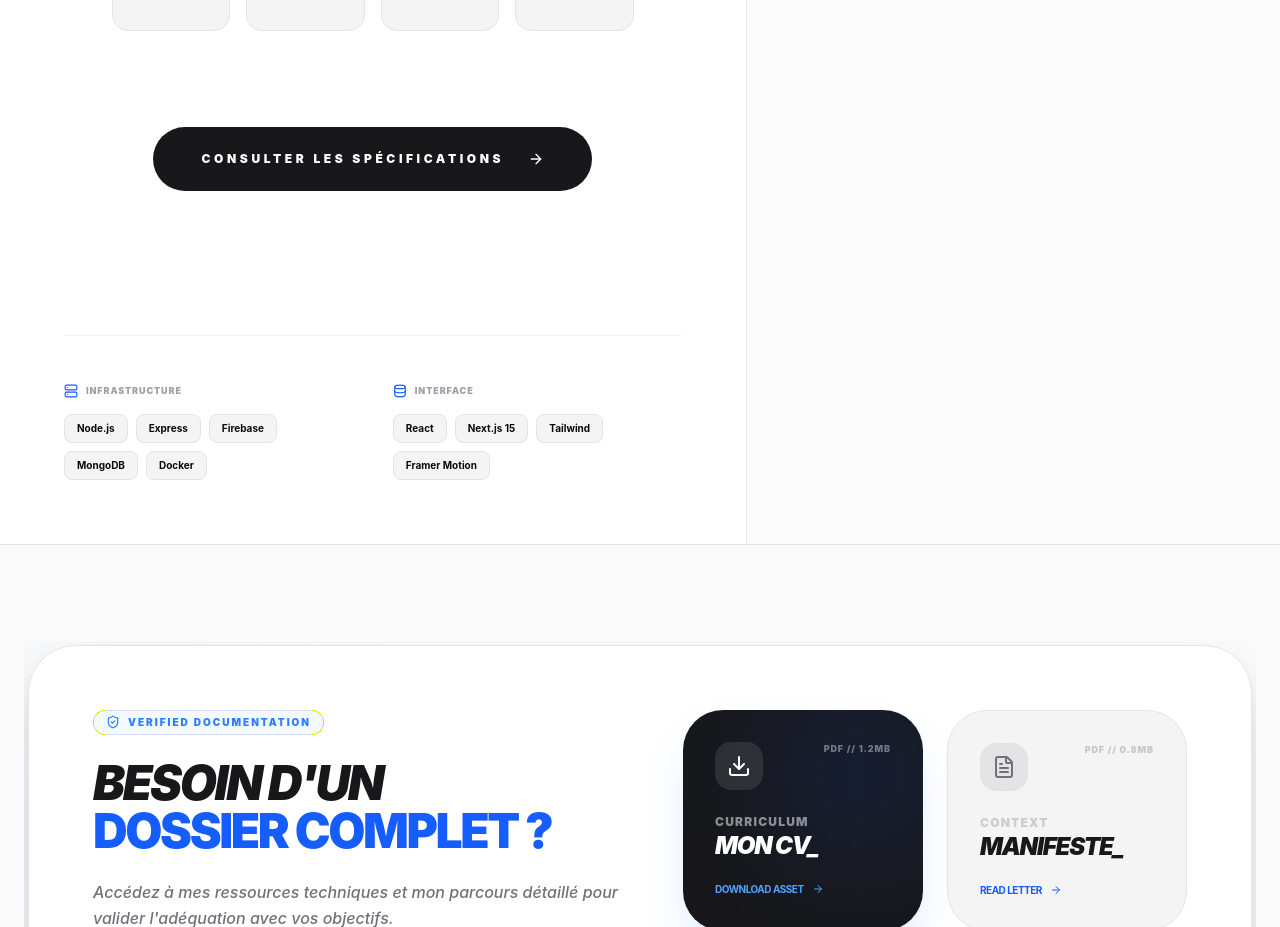
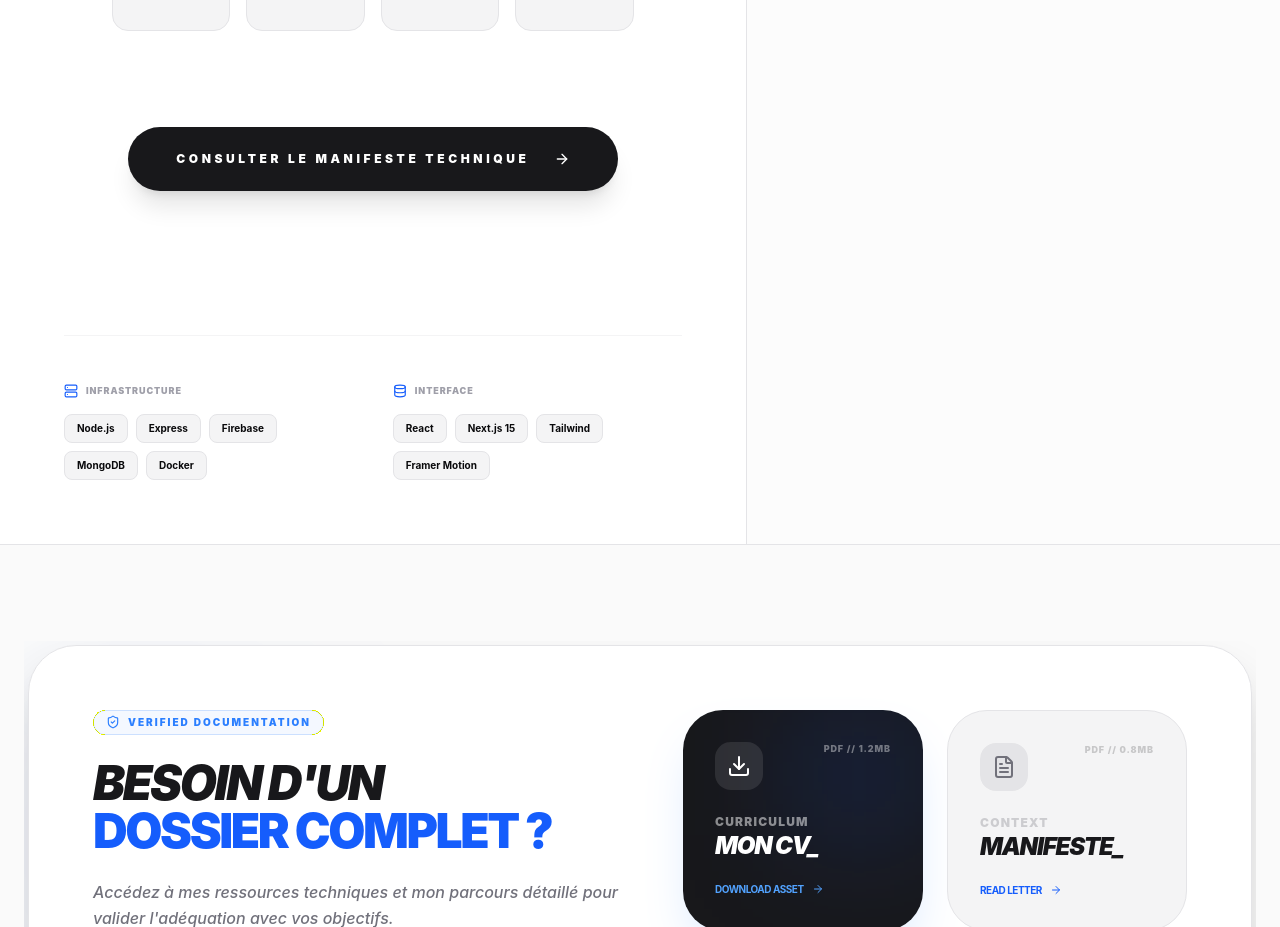
Before and after one commit to Sende45/Portfolio, a React (Vite) app in the folder portefolio-sende/: page / in a window 1280 px wide. Shown: the part 2740-3667 px from the top of the page. Built offline with nearby package versions, Linux system fonts and the light colour scheme; no server answers.

Commit message:
ajout de la mise à jour du fichier projets et des nouvelles modifications

```diff
--- a/portefolio-sende/src/components/AboutMe.jsx
+++ b/portefolio-sende/src/components/AboutMe.jsx
@@ -40,7 +40,7 @@ const AboutMe = () => {
 
       <div className="grid grid-cols-1 lg:grid-cols-12 gap-16 md:gap-24">
 
-        {/* --- COLONNE GAUCHE : LE CORE ENGINE (7 colonnes) --- */}
+        {/* --- COLONNE GAUCHE : LE CORE ENGINE --- */}
         <div className="lg:col-span-7 space-y-16">
 
           <motion.div {...reveal} className="space-y-8">
@@ -76,7 +76,6 @@ const AboutMe = () => {
           className="lg:col-span-5"
         >
           <div className="relative group">
-            {/* Image avec effet de profondeur utilisant ton fichier portfolio.png */}
             <div className="relative aspect-[4/5] rounded-[2rem] overflow-hidden bg-zinc-200 dark:bg-zinc-900 border border-zinc-200 dark:border-white/5 shadow-2xl">
               <img
                 src={portfolioImg}
@@ -91,7 +90,6 @@ const AboutMe = () => {
               </div>
             </div>
 
-            {/* Floating Info Tag style Terminal */}
             <div className="absolute -bottom-6 -left-6 md:-left-12 p-6 bg-white dark:bg-zinc-950 border border-zinc-200 dark:border-white/10 rounded-2xl shadow-2xl space-y-3 hidden sm:block">
               <div className="flex gap-1.5">
                 <div className="w-2 h-2 rounded-full bg-red-500/50" />
@@ -122,13 +120,18 @@ const AboutMe = () => {
         ))}
       </motion.div>
 
-      {/* --- CTA CALL TO ACTION --- */}
+      {/* --- NOUVELLE MODIF : CTA VERS LE MANIFESTE --- */}
       <motion.div {...reveal} className="mt-24 flex justify-center">
-        <button className="group relative flex items-center gap-6 px-12 py-6 bg-zinc-900 dark:bg-white text-white dark:text-black rounded-full font-black uppercase text-xs tracking-[0.3em] overflow-hidden transition-all">
-          <span className="relative z-10">Consulter les Spécifications</span>
+        <a
+          href="/manifeste-ben.pdf"
+          target="_blank"
+          rel="noopener noreferrer"
+          className="group relative flex items-center gap-6 px-12 py-6 bg-zinc-900 dark:bg-white text-white dark:text-black rounded-full font-black uppercase text-xs tracking-[0.3em] overflow-hidden transition-all shadow-xl"
+        >
+          <span className="relative z-10">Consulter le Manifeste Technique</span>
           <ArrowRight size={16} className="relative z-10 group-hover:translate-x-2 transition-transform" />
           <div className="absolute inset-0 bg-blue-600 scale-x-0 group-hover:scale-x-100 origin-left transition-transform duration-500" />
-        </button>
+        </a>
       </motion.div>
     </div>
   );
```
Also changed, not shown: 1 other file (tests, documents, lock files or other folders).
